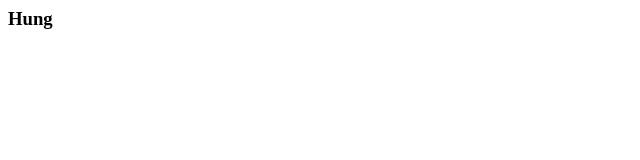
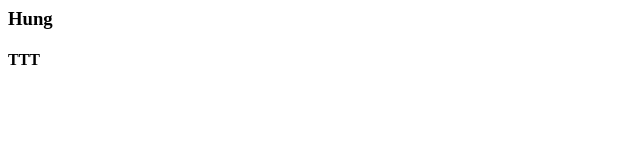
Before and after one commit to hungtq798/Test, a plain HTML site: page index.html in a window 1280 px wide. Shown: the full height of the page, 0-640 px from the left. Drawn offline with Linux system fonts and the light colour scheme.

Commit message:
Change from new branch

```diff
--- a/index.html
+++ b/index.html
@@ -1 +1,2 @@
 <h3>Hung</h3>
+<h4>TTT</h4>
```
